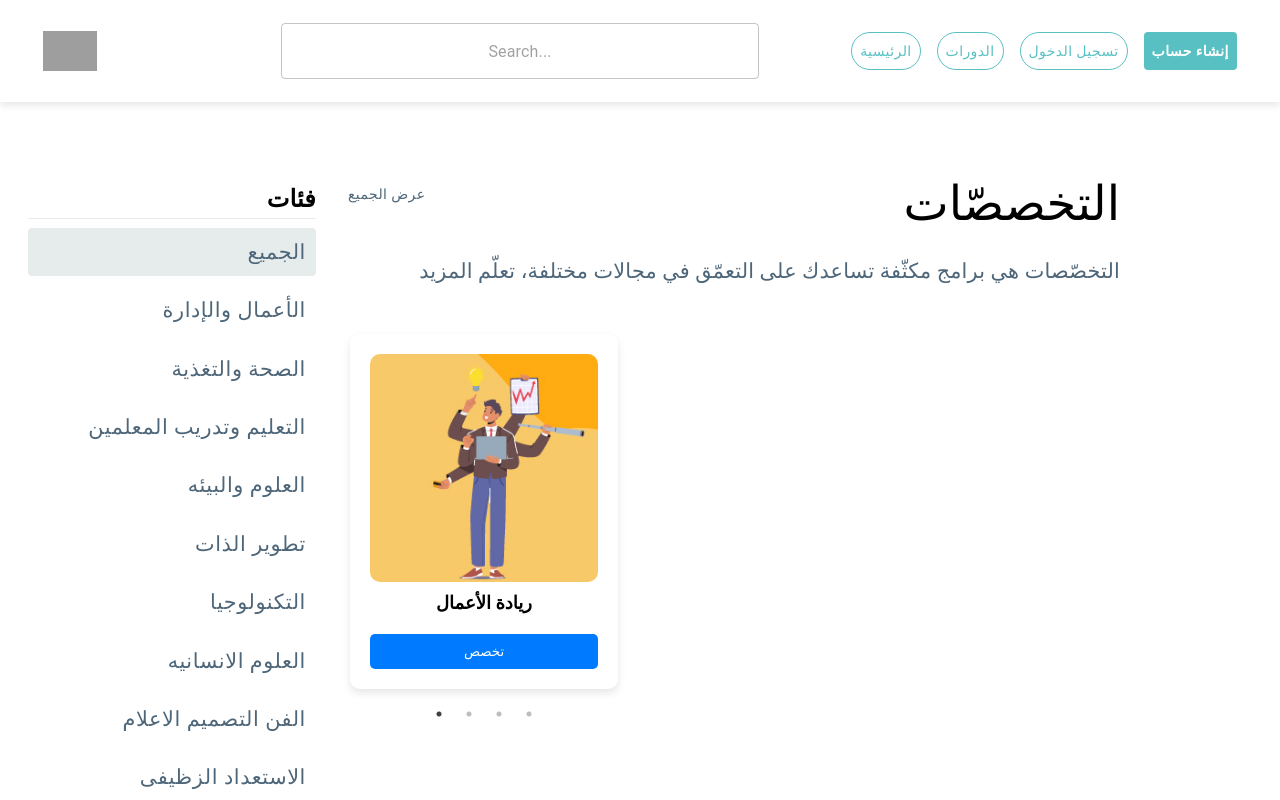
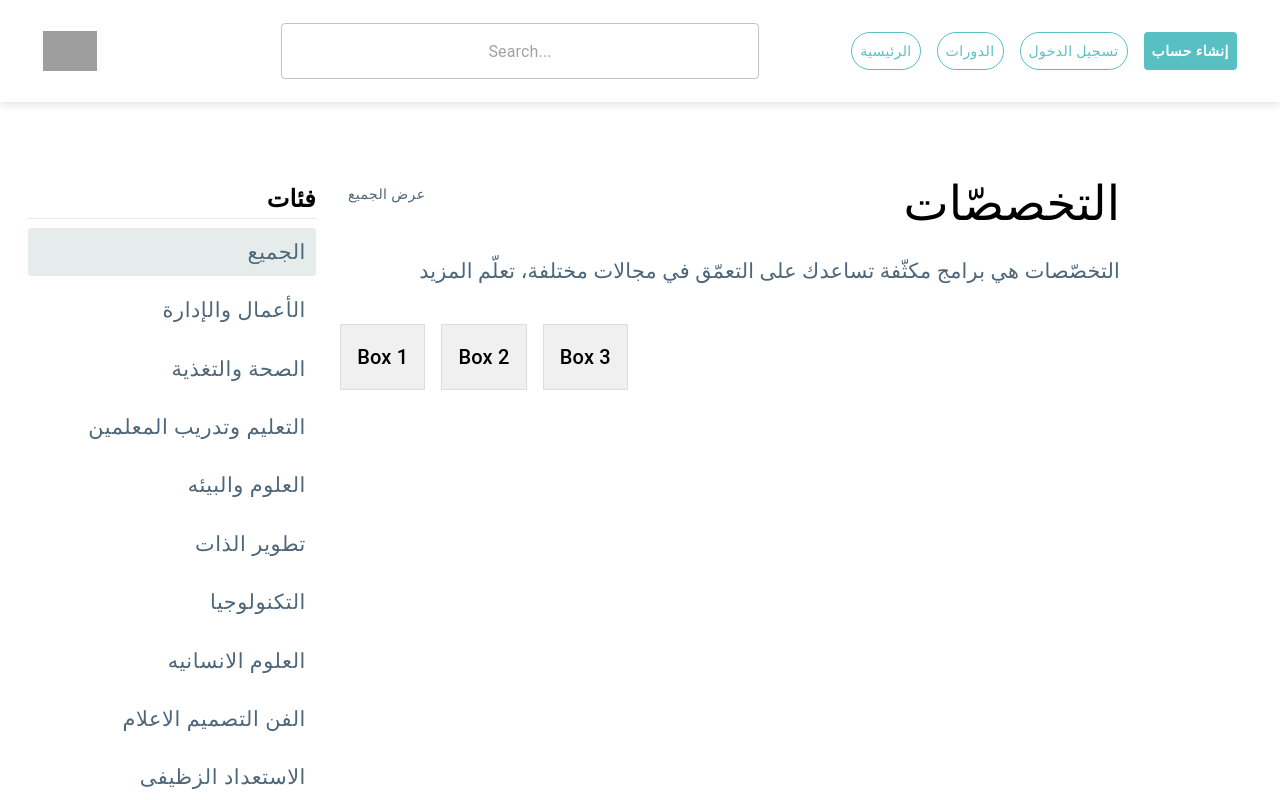
Before and after one commit to redarashid/learning-platform, a React (Vite) app: page /couses in a window 1280 px wide. Shown: the top 800 px of the page. Built offline with nearby package versions, Linux system fonts and the light colour scheme; grey boxes are pictures that could not be loaded.

Commit message:
learning-platform

```diff
--- /dev/null
+++ b/src/components/Learning.jsx
@@ -0,0 +1,8 @@
+
+const Learning = () => {
+  return (
+    <div>Learning</div>
+  )
+}
+
+export default Learning
--- a/src/components/Login.jsx
+++ b/src/components/Login.jsx
@@ -51,6 +51,9 @@ const Login = () => {
   const goToHomePage = () => {
     navigate("/header")
   }
+  const goToLearning = () => {
+    navigate("/learning")
+  }
 
 
   return (
@@ -102,6 +105,7 @@ const Login = () => {
             Courses
           </Typography>
           <Typography
+            onClick={goToLearning}
             variant="body1"
             component="a"
             href="#features"
--- a/src/components/slider/CardSlider.jsx
+++ b/src/components/slider/CardSlider.jsx
@@ -1,56 +1,52 @@
-import Slider from "react-slick";
+import { Box, Grid, Typography } from "@mui/material";
 import "./CardSlider.css";
 
 const CardSlider = () => {
-  const settings = {
-    dots: true,
-    infinite: true,
-    speed: 500,
-    slidesToShow: 1, // عدد الكروت الظاهرة
-    slidesToScroll: 1,
-    responsive: [
-      {
-        breakpoint: 1024,
-        settings: {
-          slidesToShow: 3,
-        },
-      },
-      {
-        breakpoint: 768,
-        settings: {
-          slidesToShow: 2,
-        },
-      },
-      {
-        breakpoint: 480,
-        settings: {
-          slidesToShow: 1,
-        },
-      },
-    ],
-  };
-
-  const cards = [
-    { id: 1, title: "ريادة الأعمال", img: "/public/images/managers.jpg" },
-    { id: 2, title: "مقدمة في ريادة الأعمال", img: "/public/images/Agile-Project-Management.jpg" },
-    { id: 3, title: "خطوات في السوق", img: "/public/images/Arab_bank.png" },
-    { id: 4, title: "إدارة المشاريع باستخدام الأجايل", img: "/public/images/AR.png" },
-  ];
 
   return (
-    <div className="slider-container" style={{direction: "column"}}>
-      <Slider {...settings}>
-        {cards.map((card) => (
-          <div key={card.id} className="card">
-            <div className="card-content">
-              <img src={card.img} alt={card.title}  />
-              <h3>{card.title}</h3>
-              <button className="button">تخصص</button>
-            </div>
-          </div>
-        ))}
-      </Slider>
-    </div>
+    <Grid container spacing={2} justifyContent="space-between" sx={{textAlign: "right"}}>
+      {/* الصندوق الأول */}
+      <Grid item xs={12} sm={4}>
+        <Box
+          sx={{
+            backgroundColor: "#f0f0f0",
+            border: "1px solid #ddd",
+            padding: 2,
+            textAlign: "center",
+          }}
+        >
+          <Typography variant="h6">Box 1</Typography>
+        </Box>
+      </Grid>
+
+      {/* الصندوق الثاني */}
+      <Grid item xs={12} sm={4}>
+        <Box
+          sx={{
+            backgroundColor: "#f0f0f0",
+            border: "1px solid #ddd",
+            padding: 2,
+            textAlign: "center",
+          }}
+        >
+          <Typography variant="h6">Box 2</Typography>
+        </Box>
+      </Grid>
+
+      {/* الصندوق الثالث */}
+      <Grid item xs={12} sm={4}>
+        <Box
+          sx={{
+            backgroundColor: "#f0f0f0",
+            border: "1px solid #ddd",
+            padding: 2,
+            textAlign: "center",
+          }}
+        >
+          <Typography variant="h6">Box 3</Typography>
+        </Box>
+      </Grid>
+    </Grid>
   );
 };
 
--- a/src/main.jsx
+++ b/src/main.jsx
@@ -10,6 +10,7 @@ import NoPage from './components/NoPage.jsx'
 import Courses from './components/courses/Courses.jsx'
 import "slick-carousel/slick/slick.css";
 import "slick-carousel/slick/slick-theme.css";
+import Learning from './components/Learning.jsx'
 
 
 createRoot(document.getElementById('root')).render(
@@ -21,6 +22,7 @@ createRoot(document.getElementById('root')).render(
       <Route path='/header' element={<Header />}></Route>
       <Route path='/hero' element={<Hero />}></Route>
       <Route path='/couses' element={<Courses />}></Route>
+      <Route path='/learning' element={<Learning />}></Route>
       <Route path='/footer' element={<Footer />}></Route>
 
 
```
